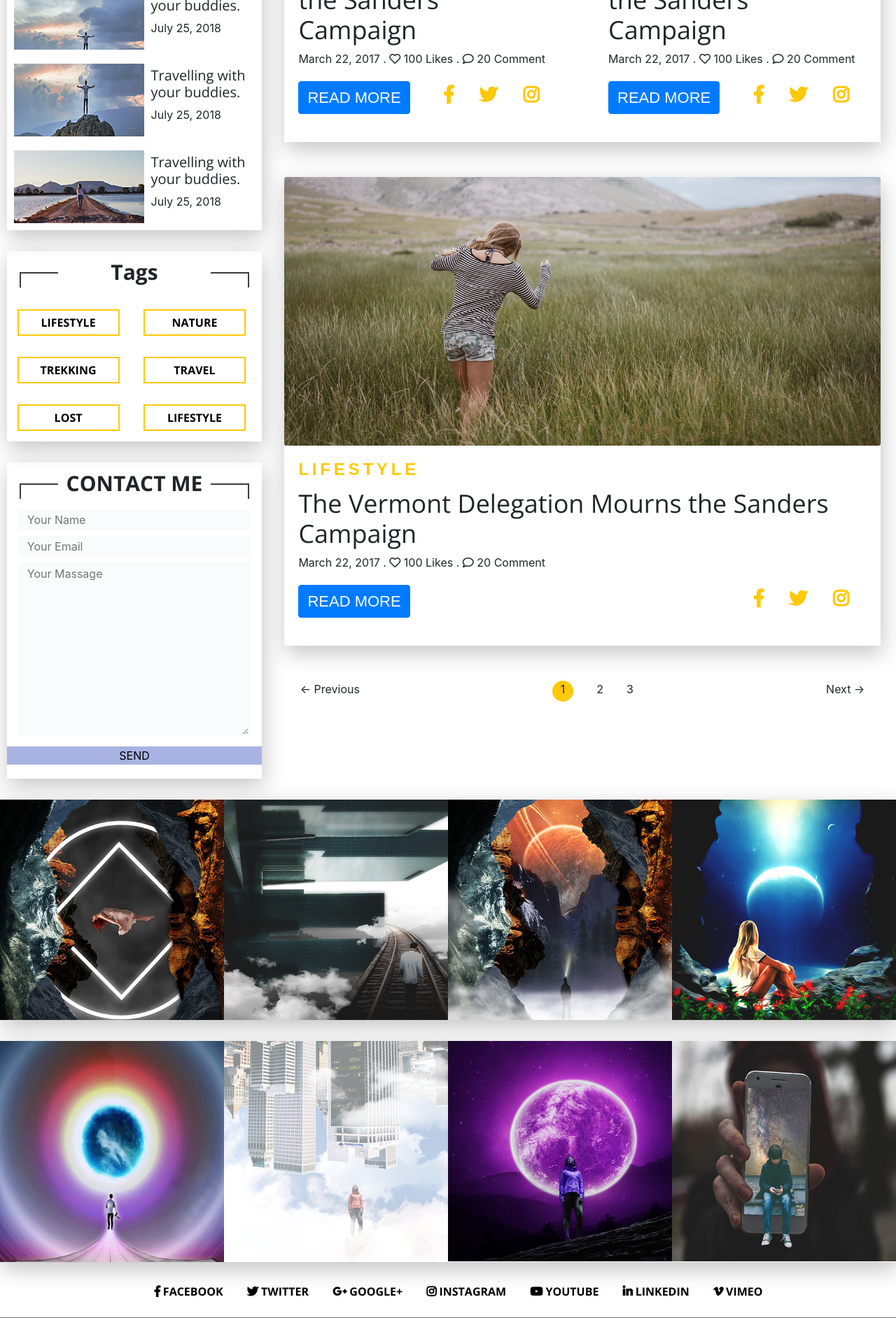
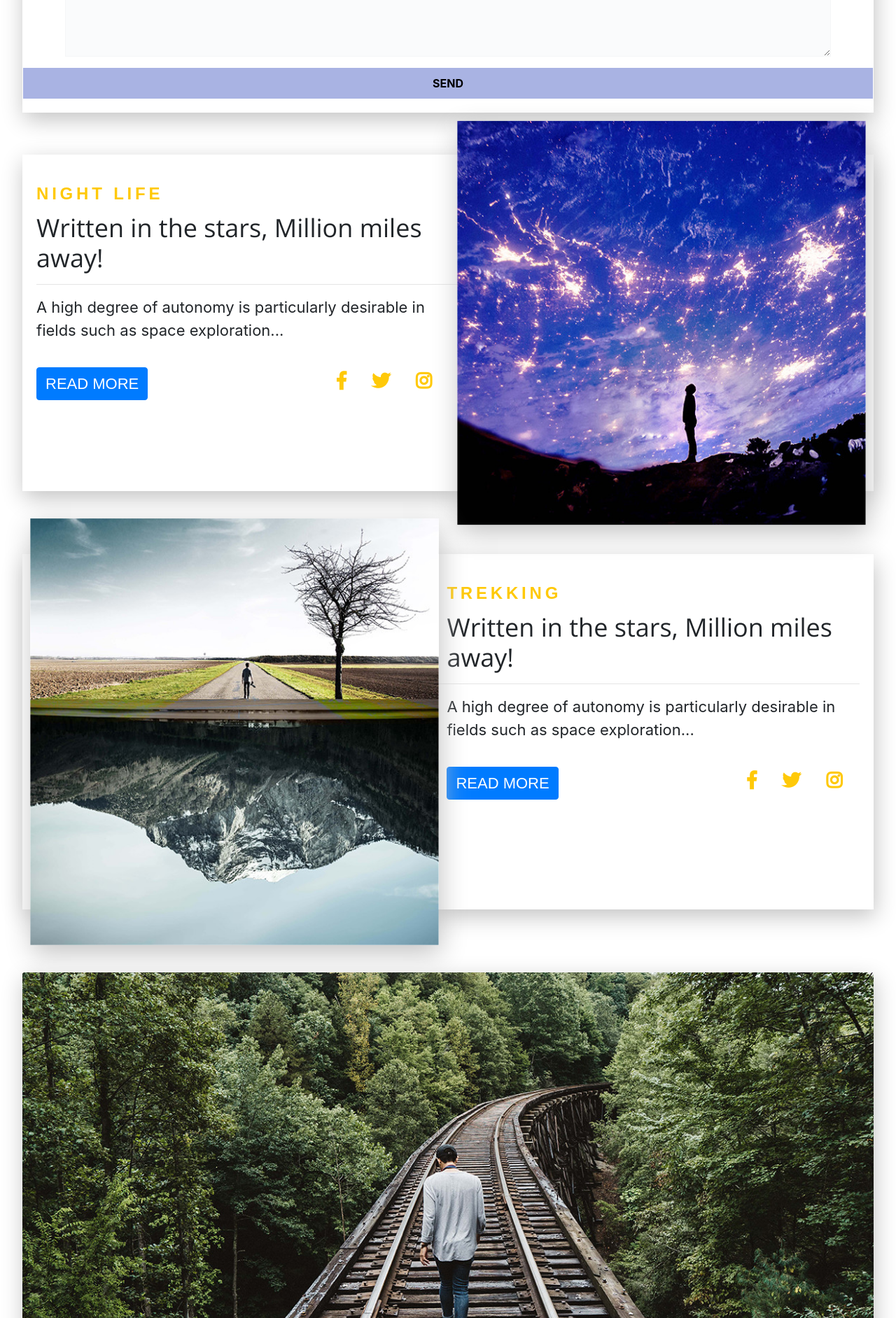
Before and after one commit to atolmachov/tolmachov, a PHP site: page /exam-3_travelgram/index.html in a window 1280 px wide. Shown: the part 3320-5204 px from the top of the page at 70% size. Run offline with PHP 8.4, Linux system fonts and the light colour scheme; some libraries are stand-ins or nearby versions; some web fonts are replaced.

Commit message:
add exam-3 all

```diff
--- a/exam-3_travelgram/index.html
+++ b/exam-3_travelgram/index.html
@@ -23,6 +23,7 @@
     </div>
     <div class="empty"></div>
     <div class="downhead">
+        <a href="javascript:void(0);" class="hamburger"></a>
         <nav>
             <a href="#home">home</a>
             <a href="#featured">featured</a>
@@ -116,7 +117,7 @@
         </div>
     </section>
 </header>
-<main id="blogs">
+<main>
     <section class="block_left">
         <div class="block">
             <h1>WHERE AM I</h1>
@@ -227,7 +228,7 @@
             </form>
         </div>
     </section>
-    <section class="block_right">
+    <section  id="blogs" class="block_right">
         <div class="block">
             <div class="floatpic">
                 <img src="img/b_r_1.jpg" alt="night life">
@@ -389,25 +390,25 @@
 </section>
 <div class="social footer">
     <a href="javascript:void(0);">
-        <i class="fab fa-facebook-f"></i> FACEBOOK
+        <i class="fab fa-facebook-f"></i><b> FACEBOOK</b>
     </a>
     <a href="javascript:void(0);">
-        <i class="fab fa-twitter"></i> twitter
+        <i class="fab fa-twitter"></i><b> twitter</b>
     </a>
     <a href="javascript:void(0);">
-        <i class="fab fa-google-plus-g"></i> google+
+        <i class="fab fa-google-plus-g"></i><b> google+</b>
     </a>
     <a href="javascript:void(0);">
-        <i class="fab fa-instagram"></i> instagram
+        <i class="fab fa-instagram"></i><b> instagram</b>
     </a>
     <a href="javascript:void(0);">
-        <i class="fab fa-youtube"></i> youtube
+        <i class="fab fa-youtube"></i><b> youtube</b>
     </a>
     <a href="javascript:void(0);">
-        <i class="fab fa-linkedin-in"></i> linkedin
+        <i class="fab fa-linkedin-in"></i><b> linkedin</b>
     </a>
     <a href="javascript:void(0);">
-        <i class="fab fa-vimeo-v"></i> vimeo
+        <i class="fab fa-vimeo-v"></i><b> vimeo</b>
     </a>
 </div>
 <footer>
--- a/exam-3_travelgram/js/main.js
+++ b/exam-3_travelgram/js/main.js
@@ -10,26 +10,36 @@
             slidesToShow: 1,
             slidesToScroll: 1
         });
+        var menu = $('nav > ul');
+        $('.hamburger').on('click', function () {
+            // menu.toggle();
+            menu.toggleClass('visible');
+            $(this).toggleClass('menu-opened');
+        });
     });
 })(jQuery);
-// var map,
-//     infoWindowContent = document.getElementsByClassName('info-freeUA')[0].outerHTML;
+
+var marker;
+
 function initMap() {
-    var navigator = {lat: 12.9768701, lng: 77.589954},
-        map = new google.maps.Map(document.getElementById('map'), {
-            zoom: 12,
-            center: navigator
-        }),
-        marker = new google.maps.Marker({
-            position: navigator,
-            map: map,
-            title: 'You are this'
-        }),
-        infoWindow = new google.maps.InfoWindow ({
-            content: infoWindowContent
-        });
-    marker.setMap(map);
-    marker.addListener('click', function () {
-        infoWindow.open(map,  marker);
-    })
+    var map = new google.maps.Map(document.getElementById('map'), {
+        zoom: 12,
+        center: {lat: 12.9768701, lng: 77.589954}
+    });
+
+    marker = new google.maps.Marker({
+        map: map,
+        draggable: true,
+        animation: google.maps.Animation.DROP,
+        position: {lat: 12.9768701, lng: 77.589954}
+    });
+    marker.addListener('click', toggleBounce);
 }
+
+function toggleBounce() {
+    if (marker.getAnimation() !== null) {
+        marker.setAnimation(null);
+    } else {
+        marker.setAnimation(google.maps.Animation.BOUNCE);
+    }
+}
--- a/exam-3_travelgram/styles/main.scss
+++ b/exam-3_travelgram/styles/main.scss
@@ -193,6 +249,9 @@ div .slide {
 
 main {
   display: flex;
+  @media (max-width: 1400px) {
+  display: block;
+}
   h1 {
     font-family: 'Open Sans', sans-serif;
     line-height: 2em;
@@ -241,12 +300,36 @@ main {
       background: #a9b3e3;
       margin-bottom: 20px;
       text-transform: uppercase;
+      font-weight: 700;
+      &:hover {
+        background: #2433ff;
+        color: #fff;
+      }
+      @media (max-width: 1400px) {
+        padding: 10px;
+      }
     }
   }
   .block_left {
     width: 30%;
+    @media (max-width: 1400px) {
+      display: flex;
+      width: 100%;
+      flex-wrap: wrap;
+    }
     .block {
       width: 95%;
+      @media (max-width: 1400px) {
+        width: 45%;
+        min-width: 350px;
+        &:last-child {
+          width: 95%;
+        }
+      }
+      @media (max-width: 960px) {
+        width: 95%;
+        min-width: 350px;
+      }
       #map {
         margin: auto;
         width: 90%;
@@ -264,12 +347,12 @@ main {
       }
       .post {
         float: left;
-        margin: 10px 10px;
+        margin: 10px 10px 10px 25px;
       }
       h2 {
         margin-top: 15px;
         display: inline-block;
-        width: calc(100% - 220px);
+        width: calc(100% - 60%);
         font-size: 20px;
       }
       h3, .social {
@@ -281,8 +364,8 @@ main {
       a {
         border: 2px solid #ffc908;
         padding: 5px;
-        width: 40%;
-        margin: 15px;
+        width: 38%;
+        margin: 15px 15px 15px 5%;
         display: inline-block;
         text-align: center;
       }
@@ -303,12 +386,16 @@ main {
       [type="submit"] {
         width: 111%;
         margin-left: -5.5%;
-
+        font-weight: 700;
     }
   }
 }
+
 .block_right {
   width: 70%;
+  @media (max-width: 1400px) {
+    width: 100%;
+  }
   .btn {
     margin: 20px 0;
     font-family: 'Miriam Libre', sans-serif;
```
Also changed, not shown: other parts of exam-3_travelgram/styles/main.scss (+74 -3 lines), exam-3_travelgram/styles/main.css, 1 other file. Lines whose indentation alone changed are shown as unchanged.
